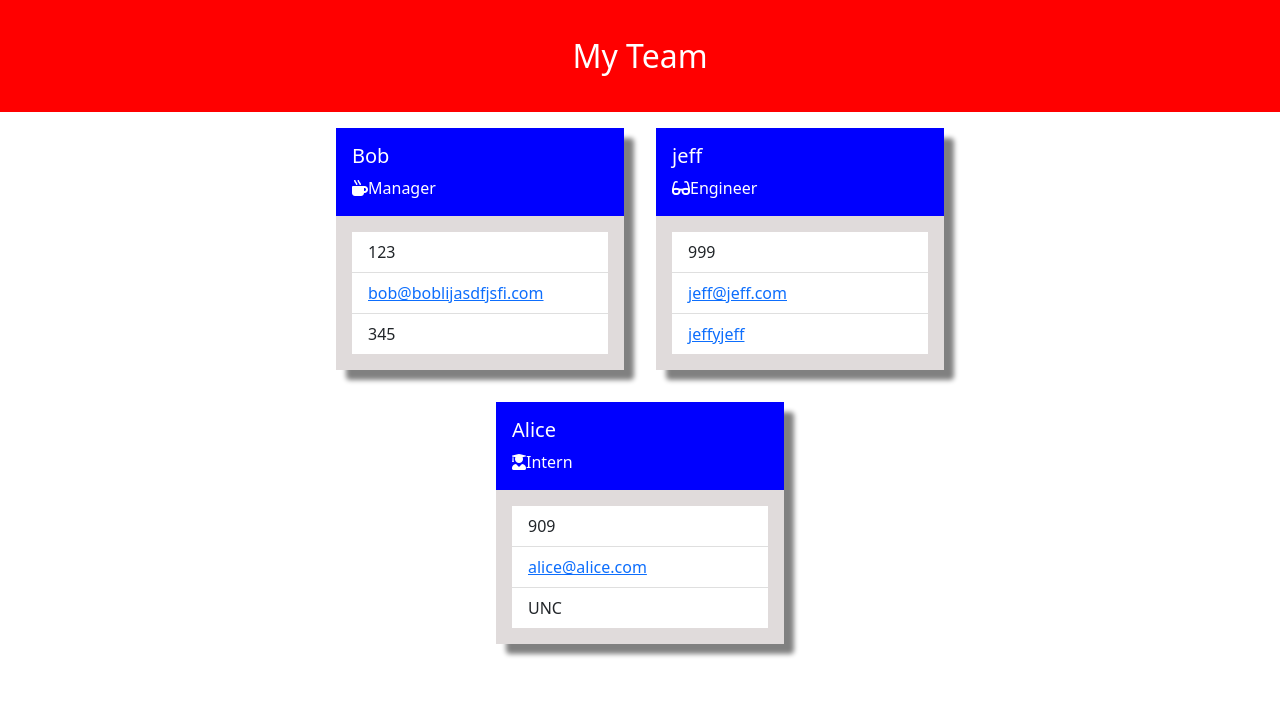
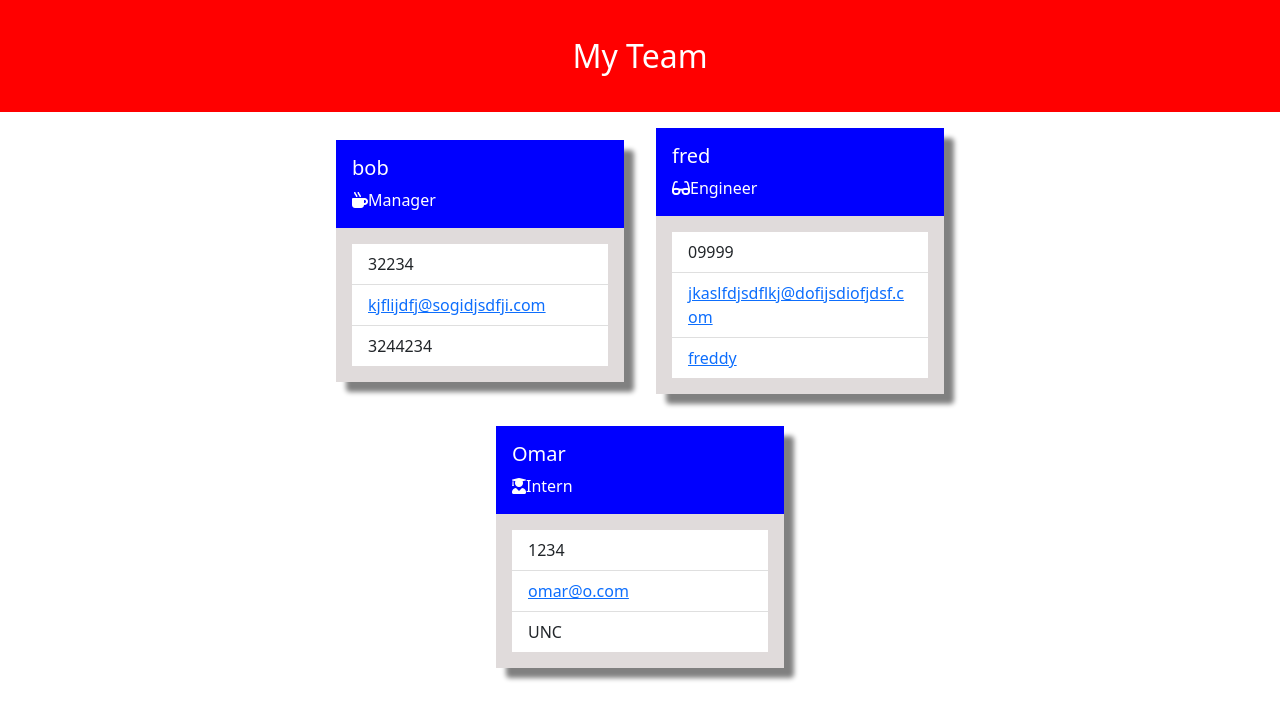
Before and after one commit to McTastic/Team-Generator, a website: page dist/index.html in a window 1280 px wide. Drawn offline with nearby package versions, Linux system fonts and the light colour scheme.

Commit message:
added demo video

```diff
--- a/dist/index.html
+++ b/dist/index.html
@@ -25,39 +25,39 @@
 
   <div class="card" style="width: 18rem">
     <div class="card-body cardHeader">
-      <h5 class="card-title">Bob</h5>
+      <h5 class="card-title">bob</h5>
       <p class="card-text"><i class="fas fa-mug-hot"></i>Manager</p>
     </div>
     <div class="cardBody">
       <ul class="list-group list-group-flush employeeInfo">
-        <li class="list-group-item">123</li>
-        <li class="list-group-item"><a href="mailto:bob@boblijasdfjsfi.com">bob@boblijasdfjsfi.com</a></li>
-        <li class="list-group-item">345</li>
+        <li class="list-group-item">32234</li>
+        <li class="list-group-item"><a href="mailto:kjflijdfj@sogidjsdfji.com">kjflijdfj@sogidjsdfji.com</a></li>
+        <li class="list-group-item">3244234</li>
       </ul>
     </div>
   </div>
     <div class="card" style="width: 18rem">
       <div class="card-body cardHeader">
-        <h5 class="card-title">jeff</h5>
+        <h5 class="card-title">fred</h5>
         <p class="card-text"><i class="fas fa-glasses"></i>Engineer</p>
       </div>
       <div class="cardBody">
         <ul class="list-group list-group-flush employeeInfo">
-          <li class="list-group-item">999</li>
-          <li class="list-group-item"><a href="mailto:jeff@jeff.com">jeff@jeff.com</a></li>
-          <li class="list-group-item"><a href="github.com/jeffyjeff">jeffyjeff</a></li>
+          <li class="list-group-item">09999</li>
+          <li class="list-group-item"><a href="mailto:jkaslfdjsdflkj@dofijsdiofjdsf.com">jkaslfdjsdflkj@dofijsdiofjdsf.com</a></li>
+          <li class="list-group-item"><a href="github.com/freddy">freddy</a></li>
         </ul>
       </div>
     </div>
     <div class="card" style="width: 18rem">
       <div class="card-body cardHeader">
-        <h5 class="card-title">Alice</h5>
+        <h5 class="card-title">Omar</h5>
         <p class="card-text"><i class="fas fa-user-graduate"></i>Intern</p>
       </div>
       <div class="cardBody">
         <ul class="list-group list-group-flush employeeInfo">
-          <li class="list-group-item">909</li>
-          <li class="list-group-item"><a href="mailto:alice@alice.com">alice@alice.com</a></li>
+          <li class="list-group-item">1234</li>
+          <li class="list-group-item"><a href="mailto:omar@o.com">omar@o.com</a></li>
           <li class="list-group-item">UNC</li>
         </ul>
       </div>
```
Also changed, not shown: demo/readme_demo.gif (added).
